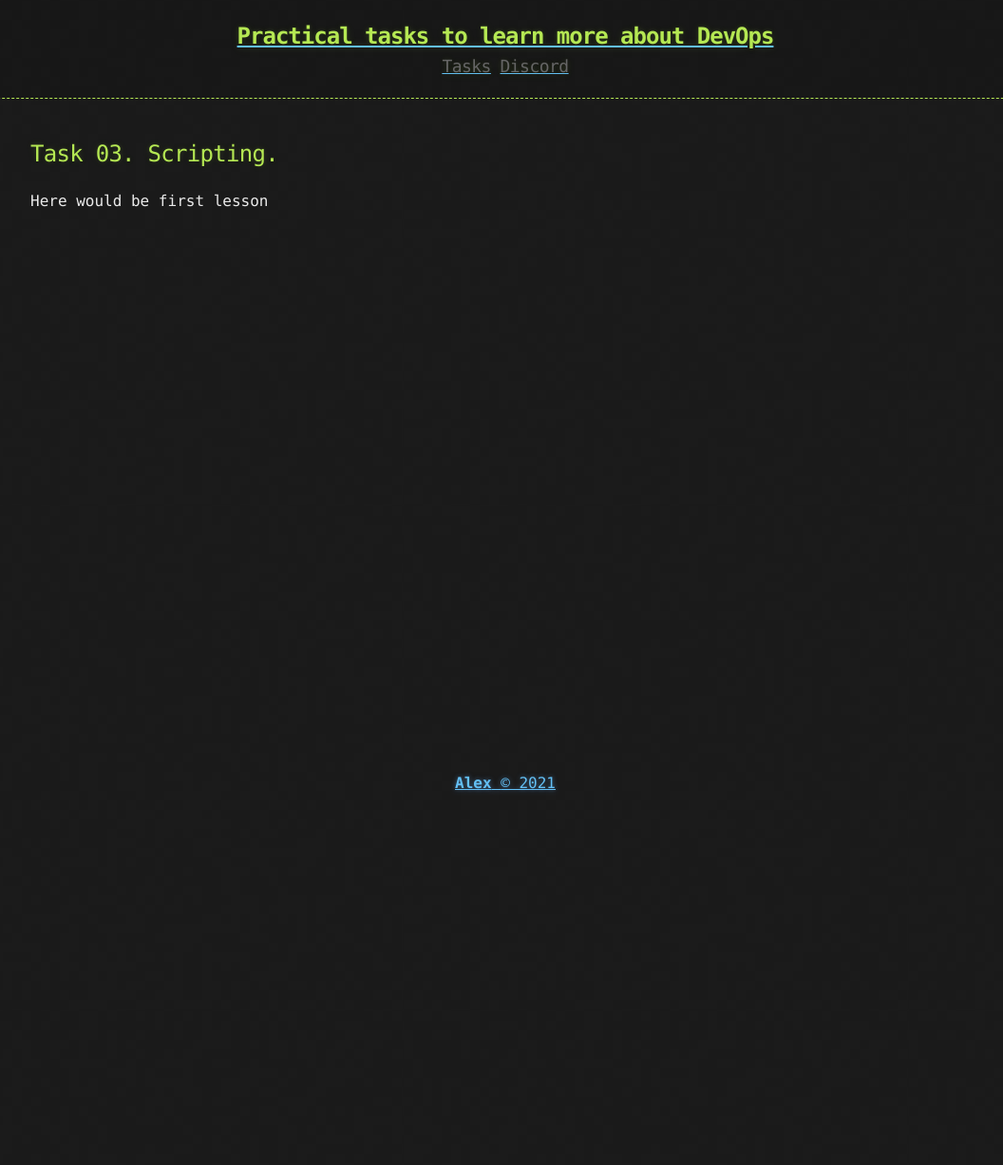
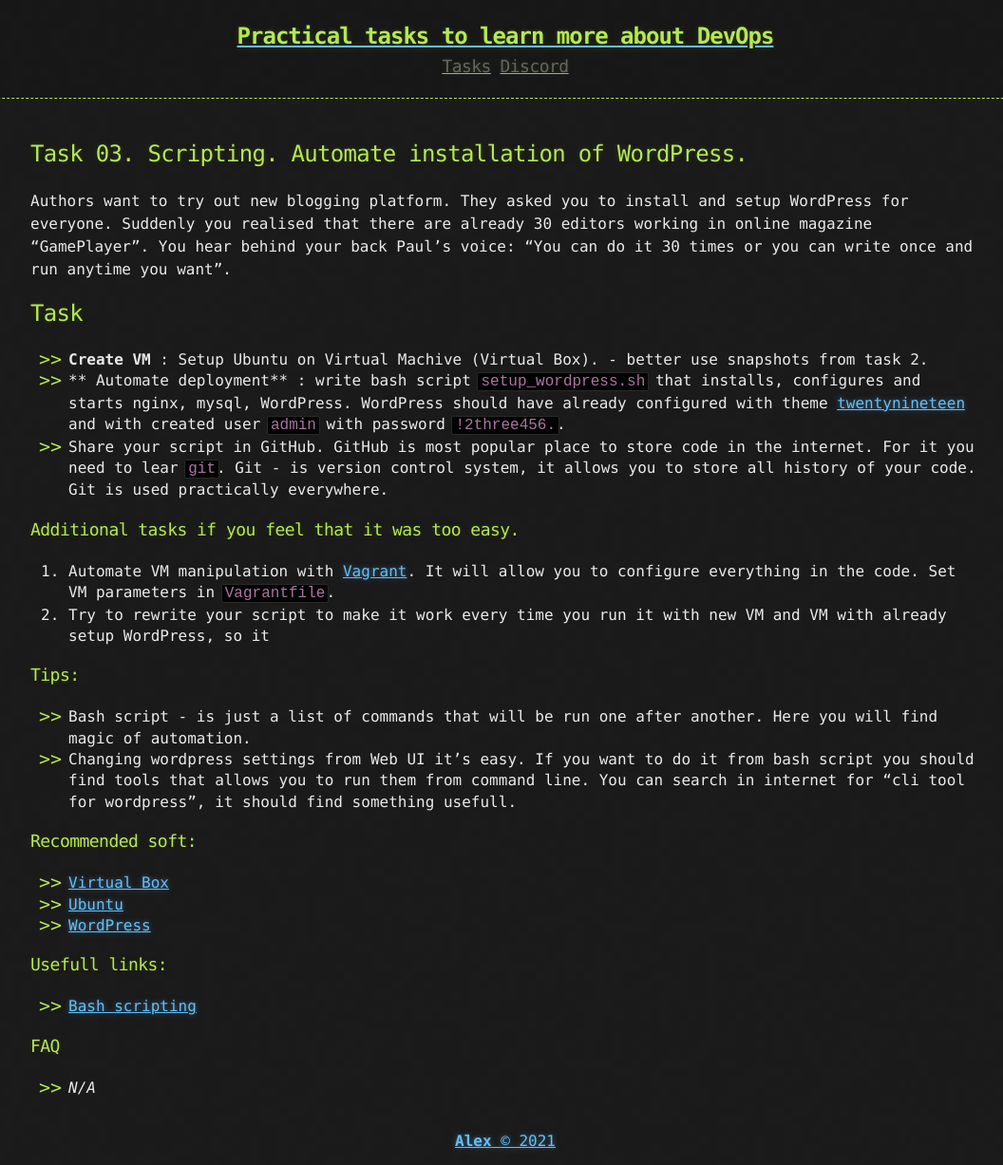
Before and after one commit to korney4eg/korney4eg.github.io, a Jekyll site: the page built from tasks/_posts/2021-01-01-phase1-task3-scripting.md, in a window 1280 px wide. Shown: the whole page at 95% size, without its empty margins (108-1164 px from the left). Built offline with Jekyll 4.4.1, drawn with Linux system fonts in a browser that asks for light colours; before the commit the page ends 900 px from its top, so only the background shows below that.

Commit message:
update RSS. Set proper tasks structure

```diff
--- a/_posts/2021-01-01-phase1-task3-scripting.md
+++ /dev/null
@@ -1,7 +0,0 @@
----
-title: Task 03. Scripting.
-published: true
-tags: "Phase1"
----
-
-Here would be first lesson
--- a/atom.xml
+++ b/atom.xml
@@ -13,15 +13,17 @@ layout: null
       <email>{{ site.author.email }}</email>
       <uri>{{ site.author.url }}</uri>
     </author>
-    {% for post in site.posts limit:10 %}
+    {% for post in site.posts %}
+      {% if post.active %}
       <item>
         <title>{{ post.title | xml_escape }}</title>
-        <description>{{ post.content | xml_escape }}</description>
+        <description>{{ post.content | split:'<!--more-->' | first | xml_escape }}</description>
         <pubDate>{{ post.date | date: "%a, %d %b %Y %H:%M:%S %z" }}</pubDate>
         <link>{{ site.url }}/{{ post.url }}</link>
         <link href="{{ site.url }}{{ post.url }}"/>
         <guid isPermaLink="true">{{ site.url }}{{ post.url }}</guid>
       </item>
+    {% endif %}
     {% endfor %}
   </channel>
 </rss>
--- /dev/null
+++ b/tasks/_posts/2021-01-01-phase1-task3-scripting.md
@@ -0,0 +1,38 @@
+---
+title: Task 03. Scripting. Automate installation of WordPress.
+published: true
+active: true
+tags: "Phase1"
+---
+
+Authors want to try out new blogging platform. They asked you to install and setup WordPress for everyone. Suddenly you realised that there are already 30 editors working in online magazine "GamePlayer". You hear behind your back Paul's voice: "You can do it 30 times or you can write once and run anytime you want".
+<!--more-->
+
+## Task
+
+* **Create VM** : Setup Ubuntu on Virtual Machive (Virtual Box). - better use snapshots from task 2.
+* ** Automate deployment** : write bash script `setup_wordpress.sh` that installs, configures and starts nginx, mysql, WordPress. WordPress should have already configured with theme [twentynineteen](https://ru.wordpress.org/themes/twentynineteen/) and with created user `admin` with password `!2three456.`.
+* Share your script in GitHub. GitHub is most popular place to store code in the internet. For it you need to lear `git`. Git - is version control system, it allows you to store all history of your code. Git is used practically everywhere.
+
+### Additional tasks if you feel that it was too easy.
+1. Automate VM manipulation with [Vagrant](https://www.vagrantup.com/downloads). It will allow you to configure everything in the code. Set VM parameters in `Vagrantfile`.
+2. Try to rewrite your script to make it work every time you run it with new VM and VM with already setup WordPress, so it
+
+### Tips:
+
+* Bash script - is just a list of commands that will be run one after another. Here you will find magic of automation.
+* Changing wordpress settings from Web UI it's easy. If you want to do it from bash script you should find tools that allows you to run them from command line. You can search in internet for "cli tool for wordpress", it should find something usefull.
+
+### Recommended soft:
+
+* [Virtual Box](https://www.virtualbox.org/wiki/Downloads)
+* [Ubuntu](https://releases.ubuntu.com/20.04/ubuntu-20.04.2-live-server-amd64.iso)
+* [WordPress](https://wordpress.org/download/)
+
+### Usefull links:
+
+* [Bash scripting](https://medium.com/sysf/bash-scripting-everything-you-need-to-know-about-bash-shell-programming-cd08595f2fba)
+
+### FAQ
+
+* *N/A*
```
Also changed, not shown: tasks.md (+9 -3 lines), tasks/_posts/2021-01-01-phase1-task1-linux-administration.md (renamed from _posts/2021-01-01-phase1-task1-linux-administration.md, +2 -2 lines), tasks/_posts/2021-01-01-phase1-task2-setup-blog-engine-on-vm.md (renamed from _posts/2021-01-01-phase1-task2-setup-blog-engine-on-vm.md, +2 -2 lines), tasks/_posts/2021-01-01-phase1-task4-configuration-management.md (renamed from _posts/2021-01-01-phase1-task4-configuration-management.md), tasks/_posts/2021-01-01-phase1-task5-multi-vm-setup.md (renamed from _posts/2021-01-01-phase1-task5-multi-vm-setup.md), tasks/_posts/2021-02-01-phase2-task1-run-docker-localy.md (renamed from _posts/2021-02-01-phase2-task1-run-docker-localy.md), tasks/_posts/2021-02-01-phase2-task2-run-blog-in-containers.md (renamed from _posts/2021-02-01-phase2-task2-run-blog-in-containers.md), tasks/_posts/2021-02-01-phase2-task3-automate-container-building.md (renamed from _posts/2021-02-01-phase2-task3-automate-container-building.md), tasks/_posts/2021-02-01-phase2-task4-setup-ci-cd.md (renamed from _posts/2021-02-01-phase2-task4-setup-ci-cd.md), tasks/_posts/2021-02-01-phase2-task5-scripting-ci-cd.md (renamed from _posts/2021-02-01-phase2-task5-scripting-ci-cd.md), tasks/_posts/2021-03-01-phase3-task1-start-k8s-locally.md (renamed from _posts/2021-03-01-phase3-task1-start-k8s-locally.md), tasks/_posts/2021-03-01-phase3-task2-run-blog-engine-on-k8s.md (renamed from _posts/2021-03-01-phase3-task2-run-blog-engine-on-k8s.md), tasks/_posts/2021-03-01-phase3-task3-monitoring-k8s.md (renamed from _posts/2021-03-01-phase3-task3-monitoring-k8s.md), tasks/_posts/2021-03-01-phase3-task4-horisontal-autoscaling.md (renamed from _posts/2021-03-01-phase3-task4-horisontal-autoscaling.md), 3 more files.
